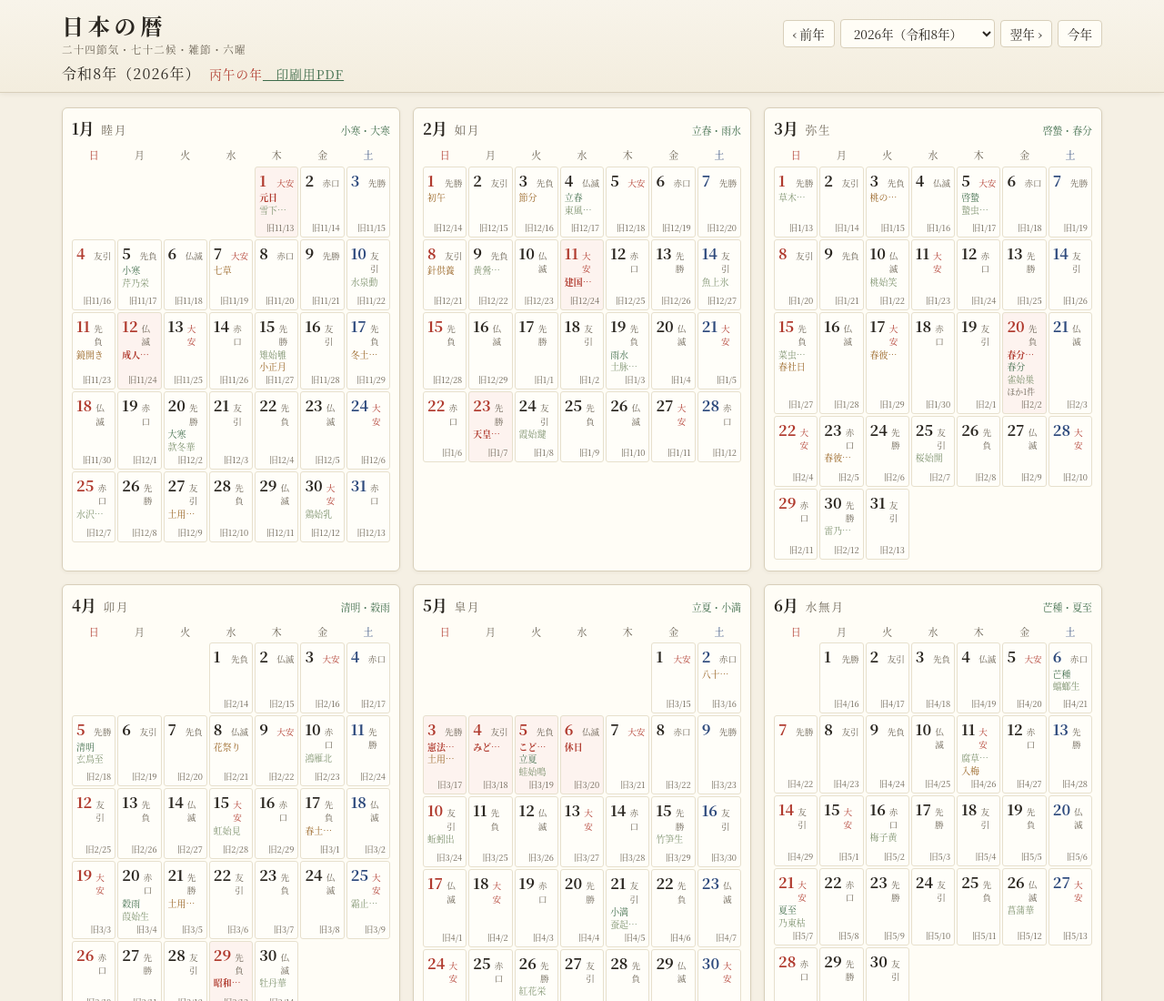
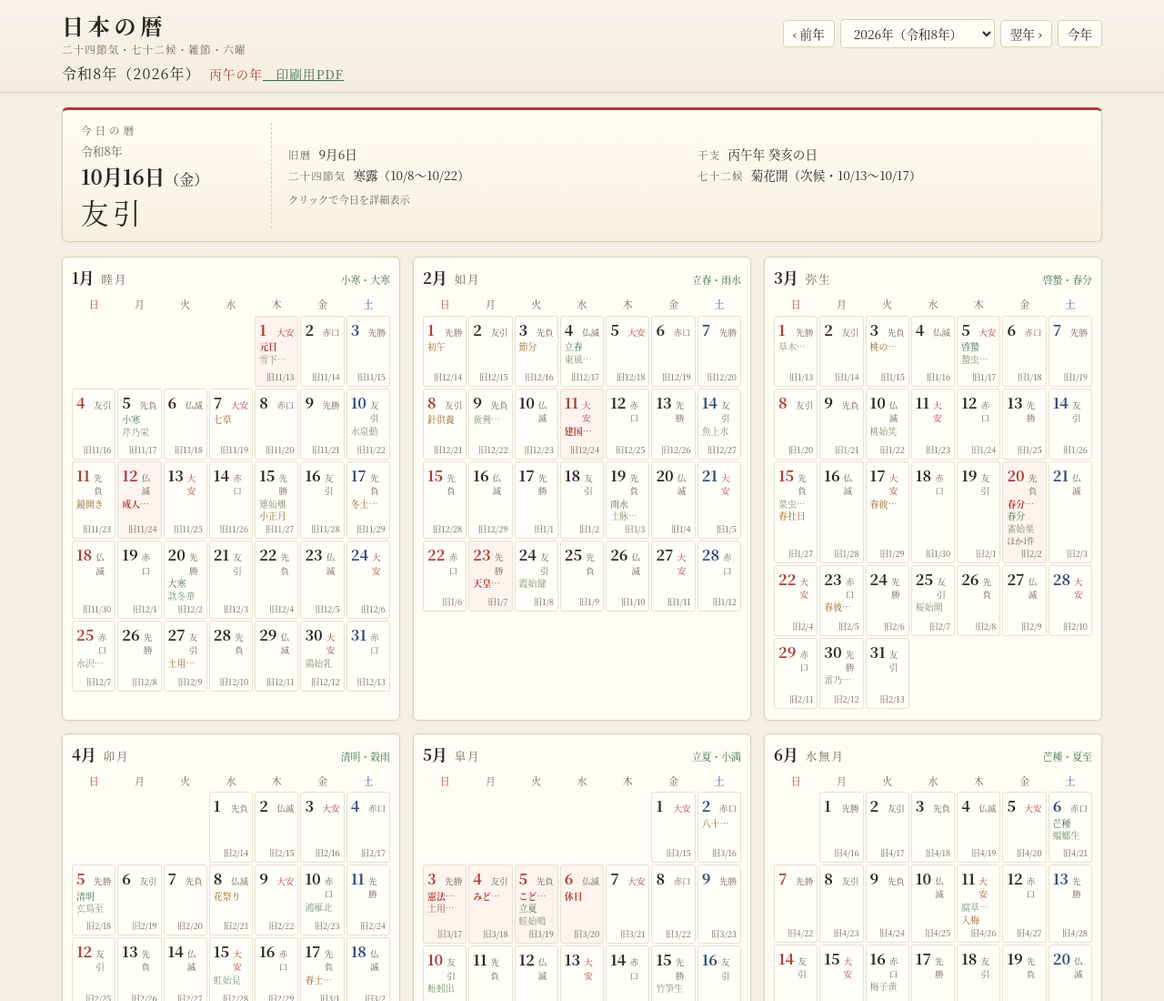
Before and after one commit to syu-toutousai/nihon-koyomi, a website: page site/index.html in a window 1280 px wide. Shown: the top 1100 px of the page at 91% size. Drawn offline with Linux system fonts and the light colour scheme.

Commit message:
今日の暦カードを追加（今日の六曜・旧暦・干支・節気・七十二候・行事を表示）

```diff
--- a/site/app.js
+++ b/site/app.js
@@ -2,7 +2,7 @@
   const MONTH_ALIAS = ["睦月", "如月", "弥生", "卯月", "皐月", "水無月", "文月", "葉月", "長月", "神無月", "霜月", "師走"];
   const WD = ["日", "月", "火", "水", "木", "金", "土"];
 
-  const state = { years: [], year: null, data: null, notes: {}, pdfYears: [] };
+  const state = { years: [], year: null, data: null, notes: {}, pdfYears: [], today: null };
 
   const $ = (id) => document.getElementById(id);
 
@@ -34,6 +34,15 @@
         state.pdfYears = (await pdfRes.json()).years || [];
       } catch (e) {
         state.pdfYears = [];
+      }
+      const tYear = new Date().getFullYear();
+      if (state.years.includes(tYear)) {
+        try {
+          const tRes = await fetch(`data/koyomi-${tYear}.json`);
+          state.today = { year: tYear, data: await tRes.json() };
+        } catch (e) {
+          state.today = null;
+        }
       }
       await loadYear(state.year);
     } catch (e) {
@@ -95,6 +104,58 @@
     renderSummaries(d);
     renderKou(d);
     renderFooter(d);
+    renderToday();
+  }
+
+  const addDay = (date, n) => {
+    const [y, m, d] = date.split("-").map(Number);
+    const t = new Date(Date.UTC(y, m - 1, d) + n * 86400000);
+    return `${t.getUTCFullYear()}-${pad(t.getUTCMonth() + 1)}-${pad(t.getUTCDate())}`;
+  };
+
+  function renderToday() {
+    const el = $("todayCard");
+    if (!state.today) {
+      el.hidden = true;
+      return;
+    }
+    const data = state.today.data;
+    const now = new Date();
+    const dateStr = `${data.year}-${pad(now.getMonth() + 1)}-${pad(now.getDate())}`;
+    const day = data.days.find((x) => x.date === dateStr);
+    if (!day) {
+      el.hidden = true;
+      return;
+    }
+    let curIdx = -1;
+    data.sekki.forEach((s, i) => { if (s.date <= dateStr) curIdx = i; });
+    const curS = curIdx >= 0 ? data.sekki[curIdx] : null;
+    const nextS = curIdx + 1 < data.sekki.length ? data.sekki[curIdx + 1] : null;
+    const kouNow = data.kou.find((k) => k.from <= dateStr && dateStr <= k.to);
+    const m = now.getMonth() + 1;
+    const d = now.getDate();
+
+    const rows = [];
+    rows.push(`<div class="tc-row"><span class="k">旧暦</span><span class="v">${day.kyureki.leap ? "閏" : ""}${day.kyureki.m}月${day.kyureki.d}日</span></div>`);
+    rows.push(`<div class="tc-row"><span class="k">干支</span><span class="v">${data.etojun}年 ${day.eto}の日</span></div>`);
+    if (curS) {
+      rows.push(`<div class="tc-row"><span class="k">二十四節気</span><span class="v">${curS.name}（${md(curS.date)}〜${nextS ? md(addDay(nextS.date, -1)) : ""}）</span></div>`);
+    }
+    if (kouNow) {
+      rows.push(`<div class="tc-row"><span class="k">七十二候</span><span class="v">${kouNow.name}（${kouNow.part}・${md(kouNow.from)}〜${md(kouNow.to)}）</span></div>`);
+    }
+    if (day.holiday) rows.push(`<div class="tc-row tc-holiday"><span class="k">祝日</span><span class="v">${day.holiday}</span></div>`);
+    if (day.events && day.events.length) rows.push(`<div class="tc-row"><span class="k">行事・雑節</span><span class="v">${day.events.join("、")}</span></div>`);
+    rows.push(`<div class="tc-hint">${state.year === data.year ? "クリックで今日を詳細表示" : `${data.year}年の暦で今日を表示 →`}</div>`);
+
+    el.innerHTML = `
+      <div class="tc-left">
+        <div class="tc-label">今日の暦</div>
+        <div class="tc-date"><span class="tc-era">${data.era}</span>${m}月${d}日<span class="tc-wd">（${WD[day.wd]}）</span></div>
+        <div class="tc-rokuyo${day.rokuyo === "大安" ? "" : " mild"}">${day.rokuyo}</div>
+      </div>
+      <div class="tc-right">${rows.join("")}</div>`;
+    el.hidden = false;
   }
 
   function renderMonth(month, d) {
@@ -286,6 +347,16 @@
     const cell = e.target.closest(".cell[data-date]");
     if (cell) openDetail(cell.dataset.date);
   });
+  $("todayCard").addEventListener("click", async () => {
+    if (!state.today) return;
+    const t = state.today;
+    const now = new Date();
+    const dateStr = `${t.year}-${pad(now.getMonth() + 1)}-${pad(now.getDate())}`;
+    if (state.year !== t.year) await loadYear(t.year);
+    const cell = document.querySelector(`.cell[data-date="${dateStr}"]`);
+    if (cell) cell.scrollIntoView({ behavior: "smooth", block: "center" });
+    openDetail(dateStr);
+  });
   $("detailClose").addEventListener("click", closeDetail);
   $("detail").addEventListener("click", (e) => {
     if (e.target === $("detail")) closeDetail();
--- a/site/index.html
+++ b/site/index.html
@@ -24,6 +24,8 @@
 </header>
 
 <main id="main">
+  <section class="today-card" id="todayCard" hidden></section>
+
   <div class="months" id="months"></div>
 
   <section class="summaries">
--- a/site/style.css
+++ b/site/style.css
@@ -88,6 +88,60 @@ main { max-width: 1180px; margin: 0 auto; padding: 16px 18px 40px; }
   display: grid;
   grid-template-columns: repeat(auto-fill, minmax(330px, 1fr));
   gap: 14px;
+}
+
+.today-card {
+  display: flex;
+  align-items: stretch;
+  gap: 18px;
+  background: linear-gradient(180deg, #fffdf6 0%, #f7f0dd 100%);
+  border: 1px solid var(--line);
+  border-top: 3px solid var(--shu);
+  border-radius: 6px;
+  padding: 14px 20px;
+  margin-bottom: 16px;
+  cursor: pointer;
+  box-shadow: 0 1px 4px rgba(60, 50, 30, 0.06);
+}
+
+.today-card[hidden] { display: none; }
+.today-card:hover { box-shadow: 0 2px 10px rgba(60, 50, 30, 0.14); }
+
+.tc-left {
+  min-width: 210px;
+  border-right: 1px dashed var(--line);
+  padding-right: 18px;
+  display: flex;
+  flex-direction: column;
+  justify-content: center;
+}
+
+.tc-label { font-size: 0.72rem; letter-spacing: 0.35em; color: var(--ink-soft); }
+.tc-date { font-size: 1.4rem; margin: 3px 0 6px; font-weight: 600; }
+.tc-date .tc-era { display: block; font-size: 0.8rem; color: var(--ink-soft); font-weight: 400; margin-bottom: 2px; }
+.tc-date .tc-wd { font-size: 1rem; font-weight: 400; }
+.tc-rokuyo { font-size: 1.9rem; letter-spacing: 0.15em; color: var(--shu); line-height: 1.15; }
+.tc-rokuyo.mild { color: var(--ink); }
+
+.tc-right {
+  flex: 1;
+  display: grid;
+  grid-template-columns: repeat(2, minmax(0, 1fr));
+  gap: 3px 26px;
+  align-content: center;
+  font-size: 0.85rem;
+}
+
+.tc-row .k { color: var(--ink-soft); font-size: 0.72rem; margin-right: 0.7em; letter-spacing: 0.1em; }
+.tc-row.tc-holiday .v { color: var(--shu); font-weight: 600; }
+.tc-hint { grid-column: 1 / -1; font-size: 0.7rem; color: var(--ink-soft); margin-top: 5px; }
+
+@media (max-width: 700px) {
+  .today-card { flex-direction: column; gap: 10px; padding: 12px 16px; }
+  .tc-left { min-width: 0; border-right: none; border-bottom: 1px dashed var(--line); padding: 0 0 10px; }
+  .tc-date { font-size: 1.2rem; }
+  .tc-rokuyo { font-size: 1.5rem; }
+  .tc-right { grid-template-columns: 1fr; }
 }
 
 .month-card {
```
